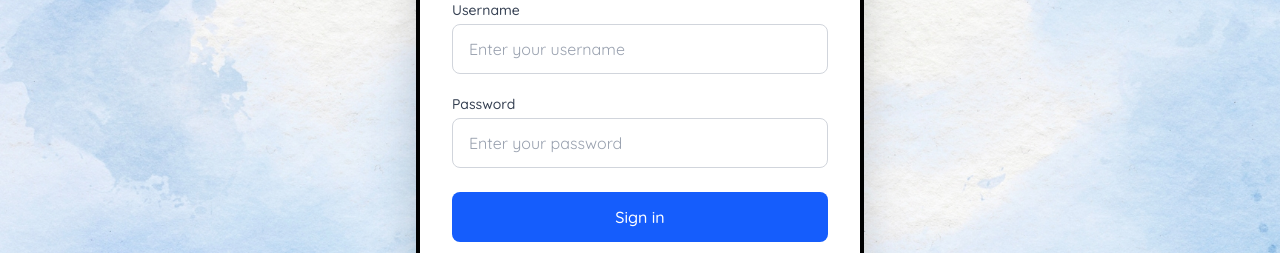
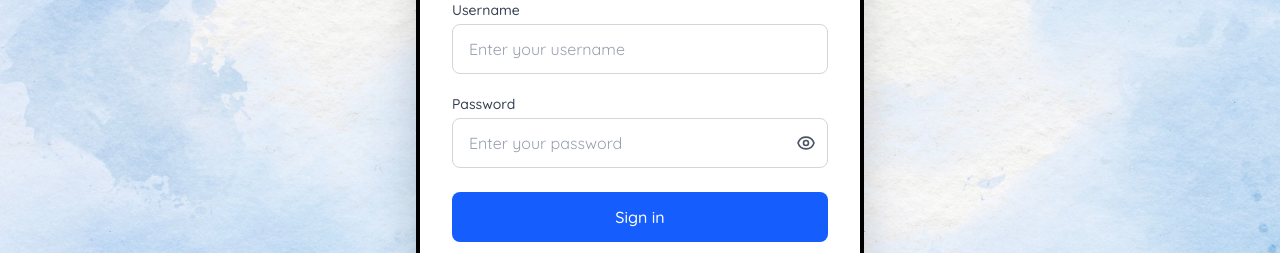
Before and after one commit to TheMidnightCodeGuild/claimant-mitra-portal, a Next.js app: page / in a window 1280 px wide. Shown: the part 369-622 px from the top of the page. Built offline with nearby package versions, Linux system fonts and the light colour scheme; a web font is replaced by a local one.

Commit message:
meowmeowmeowmeow

```diff
--- a/pages/index.js
+++ b/pages/index.js
@@ -7,6 +7,7 @@
   const [password, setPassword] = useState("");
   const [error, setError] = useState(null);
   const [isLoading, setIsLoading] = useState(false);
+  const [showPassword, setShowPassword] = useState(false);
 
   const handleSubmit = async (e) => {
     e.preventDefault();
@@ -64,10 +65,11 @@
               <label htmlFor="password" className="block text-sm font-medium text-gray-700 mb-1">
                 Password
               </label>
+              <div className="relative">
                 <input
                   id="password"
                   name="password"
-                type="password"
+                  type={showPassword ? "text" : "password"}
                   required
                   className="appearance-none rounded-lg relative block w-full px-3 sm:px-4 py-2 sm:py-3 border border-gray-300 placeholder-gray-400 text-gray-900 focus:outline-none focus:ring-2 focus:ring-blue-500 focus:border-blue-500 transition duration-150 ease-in-out text-sm sm:text-base"
                   placeholder="Enter your password"
@@ -75,6 +77,23 @@
                   onChange={(e) => setPassword(e.target.value)}
                   disabled={isLoading}
                 />
+                <button
+                  type="button"
+                  className="absolute inset-y-0 right-0 pr-3 flex items-center text-gray-600 hover:text-gray-800"
+                  onClick={() => setShowPassword(!showPassword)}
+                >
+                  {showPassword ? (
+                    <svg xmlns="http://www.w3.org/2000/svg" className="h-5 w-5" fill="none" viewBox="0 0 24 24" stroke="currentColor">
+                      <path strokeLinecap="round" strokeLinejoin="round" strokeWidth={2} d="M13.875 18.825A10.05 10.05 0 0112 19c-4.478 0-8.268-2.943-9.543-7a9.97 9.97 0 011.563-3.029m5.858.908a3 3 0 114.243 4.243M9.878 9.878l4.242 4.242M9.88 9.88l-3.29-3.29m7.532 7.532l3.29 3.29M3 3l3.59 3.59m0 0A9.953 9.953 0 0112 5c4.478 0 8.268 2.943 9.543 7a10.025 10.025 0 01-4.132 5.411m0 0L21 21" />
+                    </svg>
+                  ) : (
+                    <svg xmlns="http://www.w3.org/2000/svg" className="h-5 w-5" fill="none" viewBox="0 0 24 24" stroke="currentColor">
+                      <path strokeLinecap="round" strokeLinejoin="round" strokeWidth={2} d="M15 12a3 3 0 11-6 0 3 3 0 016 0z" />
+                      <path strokeLinecap="round" strokeLinejoin="round" strokeWidth={2} d="M2.458 12C3.732 7.943 7.523 5 12 5c4.478 0 8.268 2.943 9.542 7-1.274 4.057-5.064 7-9.542 7-4.477 0-8.268-2.943-9.542-7z" />
+                    </svg>
+                  )}
+                </button>
+              </div>
             </div>
           </div>
 
```
Lines whose indentation alone changed are shown as unchanged.
